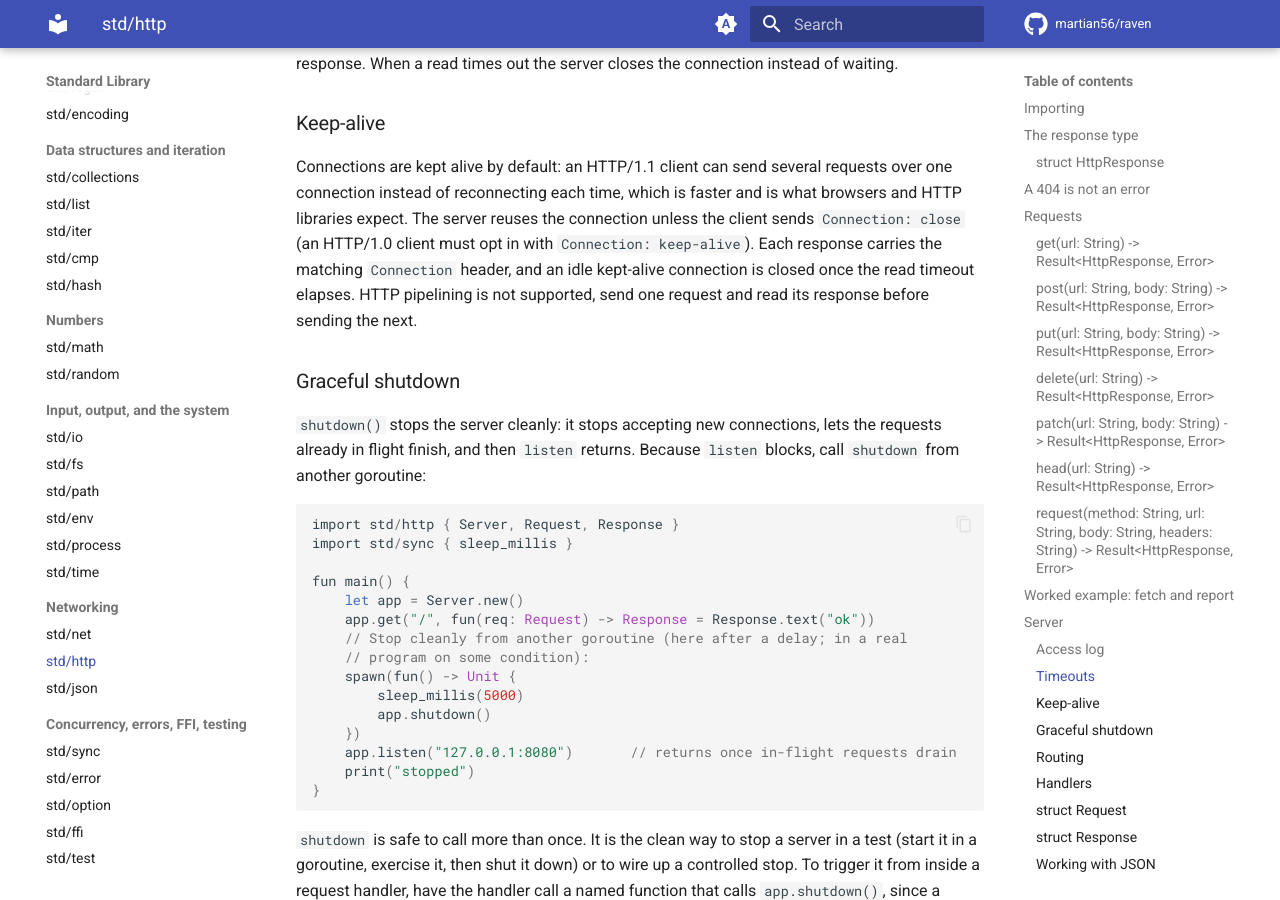
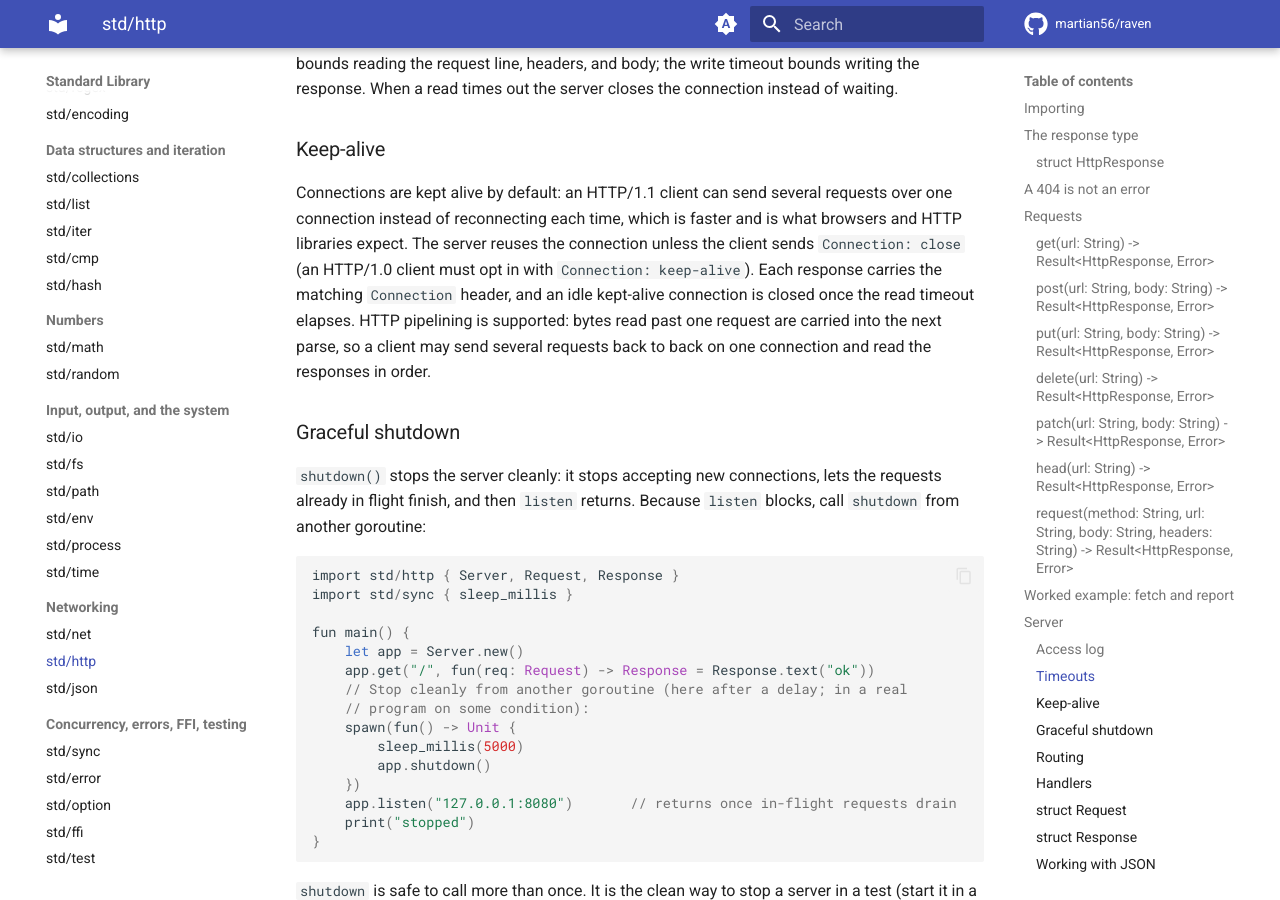
Before and after one commit to martian56/raven, an MkDocs documentation site: the page built from docs/v2/guide/stdlib/http.md, in a window 1280 px wide and 900 px high, scrolled down 5588 px. Built offline with MkDocs 1.6.1 and Material for MkDocs 9.7.7, drawn with Linux system fonts in a browser that asks for light colours; comment, search, counter and statistics services are not loaded; some of the changed text lies outside the part shown.

Commit message:
docs: http guide reflects concurrent serving and pipelining
The std/http guide said listen serves connections one at a time and that
HTTP pipelining is not supported. The server now spawns a goroutine per
accepted connection and carries bytes read past one request into the next
parse. Update both statements to match.

Fixes #644

````diff
--- a/Cargo.toml
+++ b/Cargo.toml
@@ -2,7 +2,7 @@
 members = [".", "raven-runtime"]
 
 [workspace.package]
-version = "2.18.166"
+version = "2.18.167"
 edition = "2021"
 authors = ["martian56"]
 license = "MIT"
--- a/docs/v2/guide/stdlib/http.md
+++ b/docs/v2/guide/stdlib/http.md
@@ -224,7 +224,8 @@
 }
 ```
 
-`listen` binds the address and blocks, serving connections one at a time.
+`listen` binds the address and blocks, accepting connections and serving each
+in its own goroutine, so connections are handled concurrently.
 
 ### Access log
 
@@ -276,8 +277,9 @@
 connection unless the client sends `Connection: close` (an HTTP/1.0 client must
 opt in with `Connection: keep-alive`). Each response carries the matching
 `Connection` header, and an idle kept-alive connection is closed once the read
-timeout elapses. HTTP pipelining is not supported, send one request and read
-its response before sending the next.
+timeout elapses. HTTP pipelining is supported: bytes read past one request are
+carried into the next parse, so a client may send several requests back to back
+on one connection and read the responses in order.
 
 ### Graceful shutdown
 
````
Also changed, not shown: CHANGELOG.md (+6 -0 lines).
